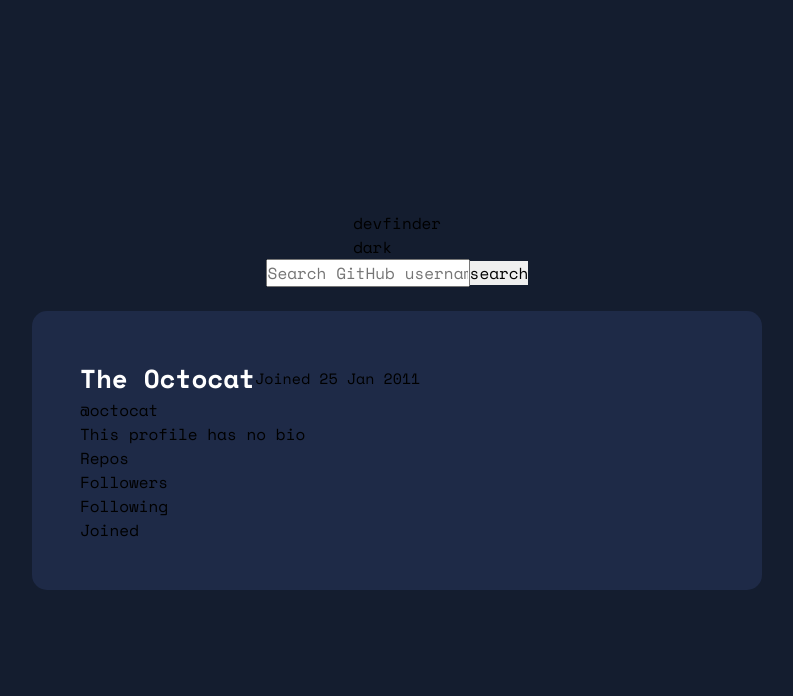
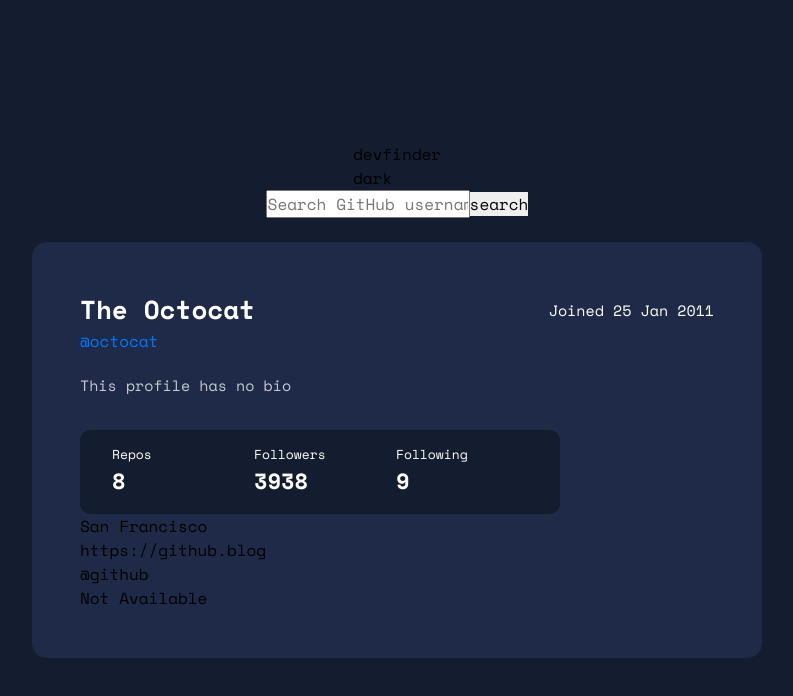
Before and after one commit to ostapyshyn/GitHub-user-search-app, a React (Vite) app: page / in a window 1280 px wide. Shown: the top 696 px of the page, without its empty margins (243-1036 px from the left). Built offline with nearby package versions, Linux system fonts and the light colour scheme.

Commit message:
Add styles to card

```diff
--- a/src/components/UserCard/UserCard.module.scss
+++ b/src/components/UserCard/UserCard.module.scss
@@ -5,10 +5,57 @@
   border-radius: 15px;
   max-width: 730px;
   width: 100%;
+  .card {
+    width: 100%;
+    .tag {
+      font-weight: 400;
+      font-size: 16px;
+      line-height: 24px;
+      color: #0079ff;
+      margin-bottom: 20px;
+    }
+    .bio {
+      font-weight: 400;
+      font-size: 15px;
+      line-height: 25px;
+      color: #ffffff;
+      mix-blend-mode: normal;
+      opacity: 0.75;
+      margin-bottom: 32px;
+    }
+    .info {
+      display: flex;
+      gap: 10px;
+
+      justify-content: space-between;
+      background: #141d2f;
+      border-radius: 10px;
+      padding-top: 15px;
+      padding-bottom: 17px;
+      padding-inline: 32px;
+      max-width: 480px;
+      .info_about {
+        flex: 1;
+        .info_num {
+          font-weight: 400;
+          font-size: 13px;
+          color: #ffffff;
+          line-height: 19px;
+        }
+        .count {
+          font-weight: 700;
+          font-size: 22px;
+          line-height: 33px;
+          text-transform: uppercase;
+          color: #ffffff;
+        }
+      }
+    }
 
     .registration {
       display: flex;
       align-items: center;
+      justify-content: space-between;
       .name {
         font-family: 'Space Mono';
         font-style: normal;
@@ -24,6 +71,8 @@
         font-size: 15px;
         line-height: 22px;
         text-align: right;
+        color: #ffffff;
       }
     }
   }
+}
--- a/src/components/UserCard/UserCard.tsx
+++ b/src/components/UserCard/UserCard.tsx
@@ -3,19 +3,35 @@ import styles from './UserCard.module.scss'
 const UserCard = () => {
   return (
     <section className={styles.userCard}>
-      <div>
+      <div className={styles.card}>
         <div className={styles.registration}>
           <p className={styles.name}>The Octocat</p>
           <p className={styles.joined}>Joined 25 Jan 2011</p>
         </div>
-        <p>@octocat</p>
+        <p className={styles.tag}>@octocat</p>
 
-        <p>This profile has no bio</p>
+        <p className={styles.bio}>This profile has no bio</p>
 
-        <p>Repos</p>
-        <p>Followers</p>
-        <p>Following</p>
-        <p>Joined</p>
+        <div className={styles.info}>
+          <div className={styles.info_about}>
+            <p className={styles.info_num}>Repos</p>
+            <p className={styles.count}>8</p>
+          </div>
+          <div className={styles.info_about}>
+            <p className={styles.info_num}>Followers</p>
+            <p className={styles.count}>3938</p>
+          </div>
+          <div className={styles.info_about}>
+            <p className={styles.info_num}>Following</p>
+            <p className={styles.count}>9</p>
+          </div>
+        </div>
+        <div>
+          <p>San Francisco</p>
+          <p>https://github.blog</p>
+          <p>@github</p>
+          <p>Not Available</p>
+        </div>
       </div>
     </section>
   )
```
Lines whose indentation alone changed are shown as unchanged.
